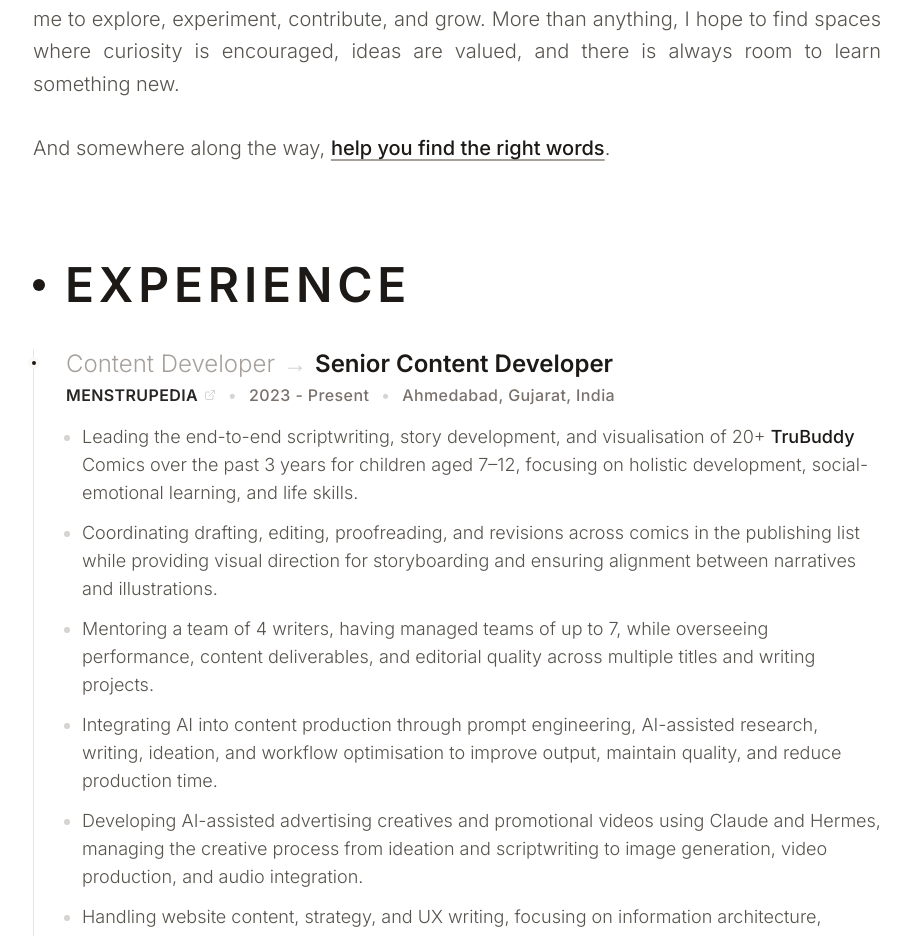
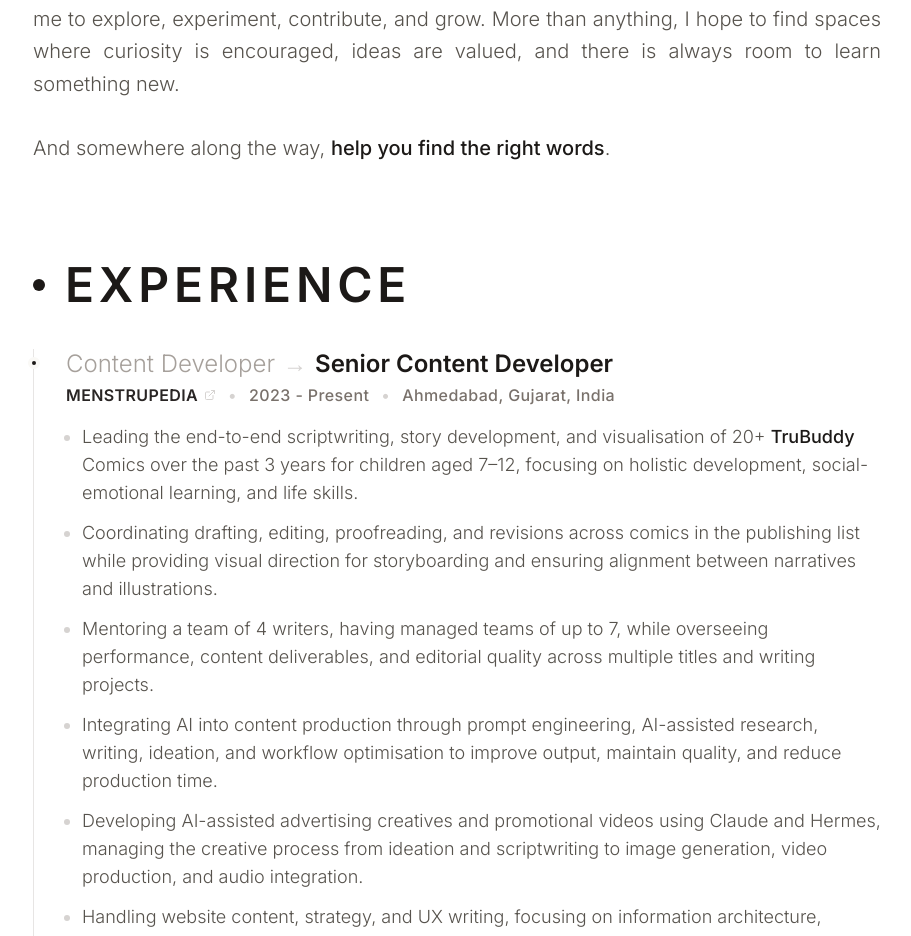
Before and after one commit to sonakhirumi/sonakhi-portfolio, a React (Vite) app: page /about in a window 1280 px wide. Shown: the part 942-1878 px from the top of the page, without its empty margins (183-1094 px from the left). Built offline with nearby package versions, Linux system fonts and the light colour scheme; a web font is replaced by a local one.

Commit message:
Remove underline from 'help you find the right words' link

```diff
--- a/components/About.tsx
+++ b/components/About.tsx
@@ -30,7 +30,7 @@ const About: React.FC = () => {
             href="https://topmate.io/sonakhirumi"
             target="_blank"
             rel="noopener noreferrer"
-            className="text-stone-900 font-medium underline underline-offset-4 decoration-stone-400 hover:decoration-stone-900 hover:text-stone-500 transition-all cursor-pointer"
+            className="text-stone-900 font-medium no-underline hover:no-underline hover:text-stone-500 transition-all cursor-pointer"
           >
             help you find the right words
           </a>
```
Also changed, not shown: 1 other file (tests, documents, lock files or other folders).
